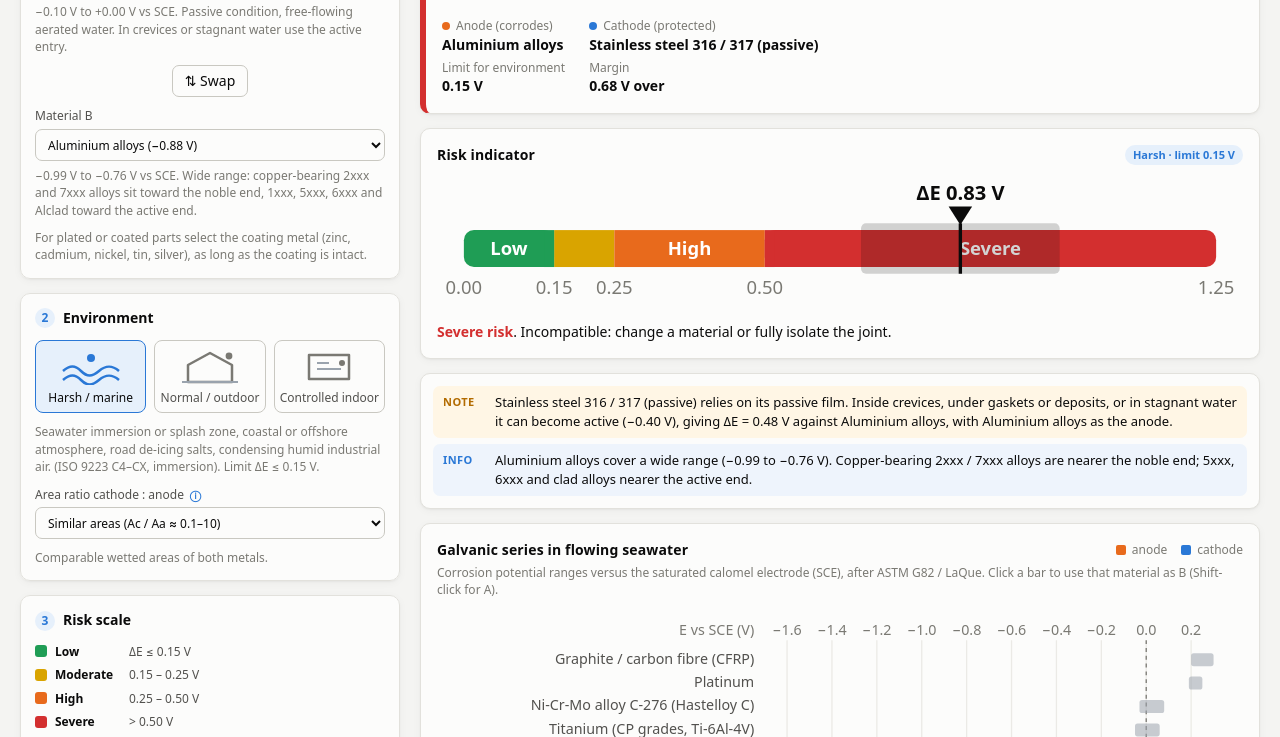
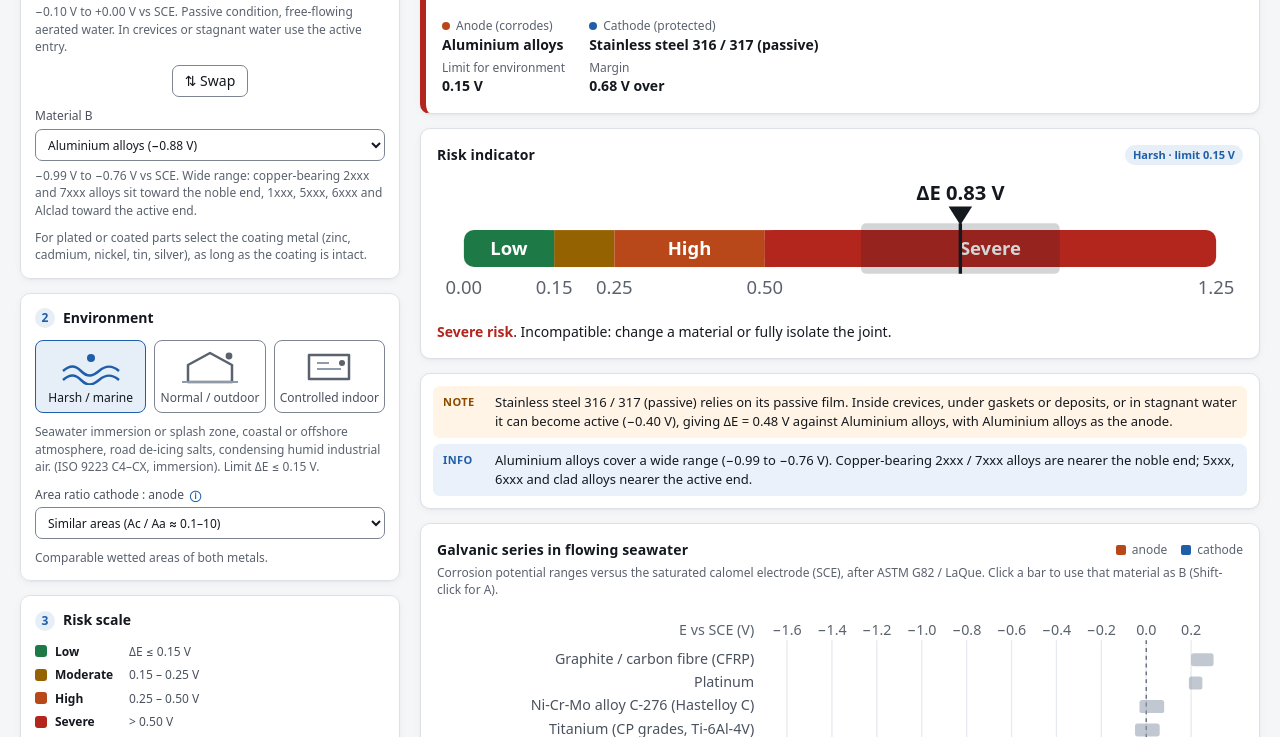
Before and after one commit to ehcrea/galvanic-corrosion-checker, a plain HTML site: page index.html in a window 1280 px wide. Shown: the part 185-922 px from the top of the page. Drawn offline with Linux system fonts and the light colour scheme.

Commit message:
Use the shared calculators colour palette in light and dark mode (#1)
All ehcrea calculators now share one palette, based on the main
Engineering Calculators app (blue-grey neutrals, accent #1f5ea8 /
#6aa5ec), with every text, button and input border pair checked for
WCAG 2.2 AA contrast in both modes (axe: 0 contrast issues).

The light/dark choice is now stored under one key, `ehcrea.theme`,
so picking dark in one tool carries over to the others on the same
site. The old per-tool key is still read once as a fallback.


Claude-Session: https://claude.ai/code/session_01DtSyM96qtSmmuP5vy2Poxh

Co-authored-by: Claude <noreply@anthropic.com>

```diff
--- a/css/style.css
+++ b/css/style.css
@@ -1,24 +1,24 @@
 :root {
   color-scheme: light;
-  --bg: #f4f4f2;
-  --surface: #fcfcfb;
-  --surface-2: #f0efec;
-  --border: #e2e1dc;
-  --border-strong: #c9c8c1;
-  --text: #0b0b0b;
-  --text-2: #52514e;
-  --text-3: #7a7973;
-  --accent: #2a78d6;
+  --bg: #f5f6f8;
+  --surface: #ffffff;
+  --surface-2: #eef1f5;
+  --border: #dde1e7;
+  --border-strong: #7d8592;
+  --text: #14181f;
+  --text-2: #4a525e;
+  --text-3: #5a626e;
+  --accent: #1f5ea8;
   --accent-ink: #ffffff;
-  --accent-soft: #e6f0fb;
-  --metal: #d9dde3;
-  --metal-edge: #9aa3ad;
-  --rubber: #2b2b2a;
-  --grid: #ebeae6;
-  --s1: #2a78d6; --s2: #eb6834; --s3: #1baf7a; --s4: #eda100; --s5: #e87ba4;
-  --cold: #2a78d6; --hot: #e34948;
-  --ok: #008300; --warn: #b26b00; --err: #c62828; --info: #2a78d6;
-  --warn-bg: #fff6e5; --err-bg: #fdecec; --info-bg: #eef4fc;
+  --accent-soft: #e6eef8;
+  --metal: #dfe6ef;
+  --metal-edge: #8f9bab;
+  --rubber: #262b33;
+  --grid: #e6e9ee;
+  --s1: #1f5ea8; --s2: #c8501c; --s3: #117a52; --s4: #946200; --s5: #c2457a;
+  --cold: #1f5ea8; --hot: #c8372f;
+  --ok: #1d7a46; --warn: #8a4b00; --err: #b3261e; --info: #1f5ea8;
+  --warn-bg: #fff4e5; --err-bg: #fdecec; --info-bg: #eaf1fa;
   --radius: 10px;
   --shadow: 0 1px 2px rgba(0,0,0,.04), 0 2px 8px rgba(0,0,0,.04);
   --mono: ui-monospace, SFMono-Regular, Menlo, Consolas, monospace;
@@ -26,27 +26,27 @@
 @media (prefers-color-scheme: dark) {
   :root:not([data-theme="light"]) {
     color-scheme: dark;
-    --bg: #111110; --surface: #1a1a19; --surface-2: #232321; --border: #2e2e2c; --border-strong: #45453f;
-    --text: #f0efec; --text-2: #c3c2b7; --text-3: #8f8e86;
-    --accent: #3987e5; --accent-soft: #1d2b3d;
-    --metal: #3a3f46; --metal-edge: #6b7480; --rubber: #d7d6d0; --grid: #2a2a28;
-    --s1: #3987e5; --s2: #d95926; --s3: #199e70; --s4: #c98500; --s5: #d55181;
-    --cold: #3987e5; --hot: #e66767;
-    --ok: #3fae3f; --warn: #e0a030; --err: #f07070; --info: #6aa8f0;
-    --warn-bg: #2d2412; --err-bg: #331a1a; --info-bg: #17222f;
+    --bg: #0f1216; --surface: #171b21; --surface-2: #1f252d; --border: #2b323c; --border-strong: #6b7482;
+    --text: #e7eaef; --text-2: #b4bcc7; --text-3: #9aa3af;
+    --accent: #6aa5ec; --accent-ink: #0b1018; --accent-soft: #1b2a3d;
+    --metal: #2a3542; --metal-edge: #6b7a8c; --rubber: #d5dae1; --grid: #262c35;
+    --s1: #6aa5ec; --s2: #f08a4b; --s3: #3fbf8a; --s4: #e0a030; --s5: #e87ba4;
+    --cold: #6aa5ec; --hot: #f07070;
+    --ok: #5cc98c; --warn: #f3c27a; --err: #ff8a80; --info: #6aa5ec;
+    --warn-bg: #2e2312; --err-bg: #331a1a; --info-bg: #17222f;
     --shadow: none;
   }
 }
 :root[data-theme="dark"] {
   color-scheme: dark;
-  --bg: #111110; --surface: #1a1a19; --surface-2: #232321; --border: #2e2e2c; --border-strong: #45453f;
-  --text: #f0efec; --text-2: #c3c2b7; --text-3: #8f8e86;
-  --accent: #3987e5; --accent-soft: #1d2b3d;
-  --metal: #3a3f46; --metal-edge: #6b7480; --rubber: #d7d6d0; --grid: #2a2a28;
-  --s1: #3987e5; --s2: #d95926; --s3: #199e70; --s4: #c98500; --s5: #d55181;
-  --cold: #3987e5; --hot: #e66767;
-  --ok: #3fae3f; --warn: #e0a030; --err: #f07070; --info: #6aa8f0;
-  --warn-bg: #2d2412; --err-bg: #331a1a; --info-bg: #17222f;
+  --bg: #0f1216; --surface: #171b21; --surface-2: #1f252d; --border: #2b323c; --border-strong: #6b7482;
+  --text: #e7eaef; --text-2: #b4bcc7; --text-3: #9aa3af;
+  --accent: #6aa5ec; --accent-ink: #0b1018; --accent-soft: #1b2a3d;
+  --metal: #2a3542; --metal-edge: #6b7a8c; --rubber: #d5dae1; --grid: #262c35;
+  --s1: #6aa5ec; --s2: #f08a4b; --s3: #3fbf8a; --s4: #e0a030; --s5: #e87ba4;
+  --cold: #6aa5ec; --hot: #f07070;
+  --ok: #5cc98c; --warn: #f3c27a; --err: #ff8a80; --info: #6aa5ec;
+  --warn-bg: #2e2312; --err-bg: #331a1a; --info-bg: #17222f;
   --shadow: none;
 }
 
@@ -248,8 +248,8 @@ table.data td.strong { font-weight: 600; }
 .about a { color: var(--accent); }
 .about-support { margin: 14px 0 0; padding: 12px 14px; border: 1px solid var(--border); border-radius: var(--radius); background: var(--accent-soft); }
 .about-support p { margin: 0 0 10px; }
-.about a.btn-support { display: inline-flex; align-items: center; gap: 6px; padding: 7px 14px; border-radius: 999px; background: #ff424d; color: #fff; font-weight: 600; font-size: 13px; text-decoration: none; }
-.about a.btn-support:hover { background: #e63a44; }
+.about a.btn-support { display: inline-flex; align-items: center; gap: 6px; padding: 7px 14px; border-radius: 999px; background: #d6303a; color: #fff; font-weight: 600; font-size: 13px; text-decoration: none; }
+.about a.btn-support:hover { background: #c42b35; }
 .about .about-meta { margin: 14px 0 0; padding-top: 10px; border-top: 1px solid var(--border); color: var(--text-3); font-size: 12px; }
 
 /* ---------- O-ring designer additions ---------- */
@@ -356,9 +356,9 @@ table.data td.wrap { white-space: normal; text-align: left; min-width: 180px; co
 @media (max-width: 640px) { .preset, .preset select { width: 100%; max-width: 100%; } }
 
 /* ---------- Galvanic corrosion checker ---------- */
-:root { --r-low: #1f9d55; --r-mod: #d9a400; --r-high: #e86a1c; --r-sev: #d32f2f; --anode: #e86a1c; --cathode: #2a78d6; }
-:root[data-theme="dark"] { --r-low: #3fb46e; --r-mod: #e6b730; --r-high: #f0843d; --r-sev: #f06060; --anode: #f0843d; --cathode: #3987e5; }
-@media (prefers-color-scheme: dark) { :root:not([data-theme="light"]) { --r-low: #3fb46e; --r-mod: #e6b730; --r-high: #f0843d; --r-sev: #f06060; --anode: #f0843d; --cathode: #3987e5; } }
+:root { --r-low: #1d7a46; --r-mod: #946200; --r-high: #b8481a; --r-sev: #b3261e; --anode: #b8481a; --cathode: #1f5ea8; }
+:root[data-theme="dark"] { --r-low: #5cc98c; --r-mod: #e0a030; --r-high: #f08a4b; --r-sev: #ff8a80; --anode: #f08a4b; --cathode: #6aa5ec; }
+@media (prefers-color-scheme: dark) { :root:not([data-theme="light"]) { --r-low: #5cc98c; --r-mod: #e0a030; --r-high: #f08a4b; --r-sev: #ff8a80; --anode: #f08a4b; --cathode: #6aa5ec; } }
 .low { --lvl: var(--r-low); } .moderate { --lvl: var(--r-mod); } .high { --lvl: var(--r-high); } .severe { --lvl: var(--r-sev); }
 
 .swap { align-self: center !important; }
@@ -375,7 +375,7 @@ table.data td.wrap { white-space: normal; text-align: left; min-width: 180px; co
 .meter svg { display: block; width: 100%; height: auto; }
 .meter .seg-low { fill: var(--r-low); } .meter .seg-moderate { fill: var(--r-mod); } .meter .seg-high { fill: var(--r-high); } .meter .seg-severe { fill: var(--r-sev); }
 .meter .tick { fill: var(--text-3); font-size: 11px; font-variant-numeric: tabular-nums; }
-.meter .seg-label { fill: #fff; font-size: 11px; font-weight: 700; }
+.meter .seg-label { fill: var(--accent-ink); font-size: 11px; font-weight: 700; }
 .meter .marker { fill: var(--text); }
 .meter .marker-text { fill: var(--text); font-size: 12px; font-weight: 700; font-variant-numeric: tabular-nums; }
 .meter .band { fill: var(--text); opacity: .18; }
--- a/index.html
+++ b/index.html
@@ -41,12 +41,12 @@
   <meta name="apple-mobile-web-app-capable" content="yes">
   <meta name="mobile-web-app-capable" content="yes">
   <meta name="apple-mobile-web-app-title" content="Galvanic">
-  <meta name="theme-color" content="#f4f4f2" media="(prefers-color-scheme: light)">
-  <meta name="theme-color" content="#111110" media="(prefers-color-scheme: dark)">
+  <meta name="theme-color" content="#f5f6f8" media="(prefers-color-scheme: light)">
+  <meta name="theme-color" content="#0f1216" media="(prefers-color-scheme: dark)">
   <link rel="stylesheet" href="css/style.css?v=2">
   <script>
     // Apply the saved theme before first paint to avoid a flash.
-    try { const t = localStorage.getItem('galv.theme'); if (t === 'light' || t === 'dark') document.documentElement.setAttribute('data-theme', t); } catch (e) { /* storage unavailable */ }
+    try { const t = (localStorage.getItem('ehcrea.theme') || localStorage.getItem('galv.theme')); if (t === 'light' || t === 'dark') document.documentElement.setAttribute('data-theme', t); } catch (e) { /* storage unavailable */ }
   </script>
 </head>
 <body>
--- a/js/app.js
+++ b/js/app.js
@@ -314,7 +314,7 @@
       const current = root.getAttribute('data-theme') || (matchMedia('(prefers-color-scheme: dark)').matches ? 'dark' : 'light');
       const next = current === 'dark' ? 'light' : 'dark';
       root.setAttribute('data-theme', next);
-      try { localStorage.setItem('galv.theme', next); } catch (e) { /* storage unavailable */ }
+      try { localStorage.setItem('ehcrea.theme', next); } catch (e) { /* storage unavailable */ }
     });
 
     syncInputs();
```
Also changed, not shown: de/index.html (+3 -3 lines), es/index.html (+3 -3 lines), nl/index.html (+3 -3 lines), tr/index.html (+3 -3 lines), manifest.webmanifest.
